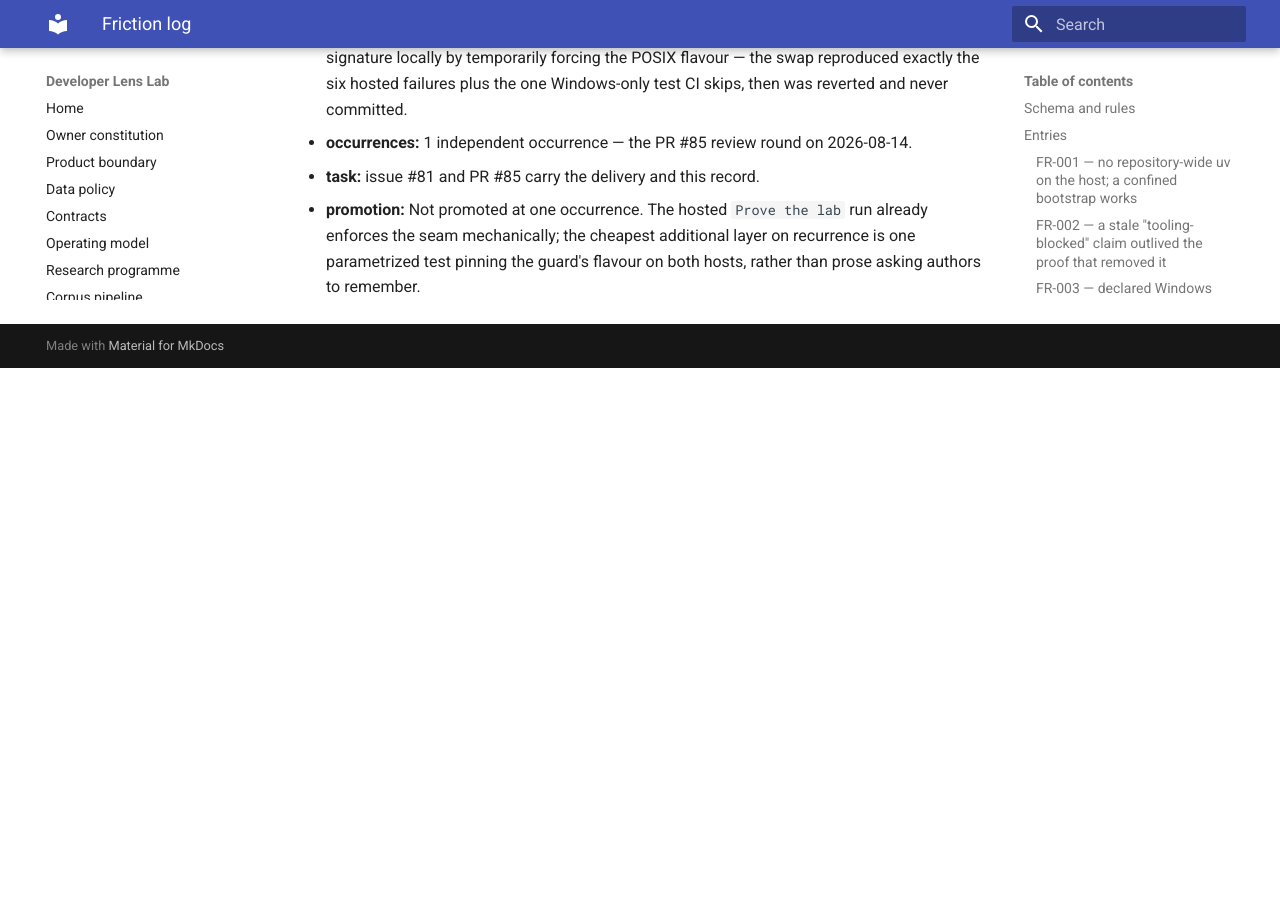
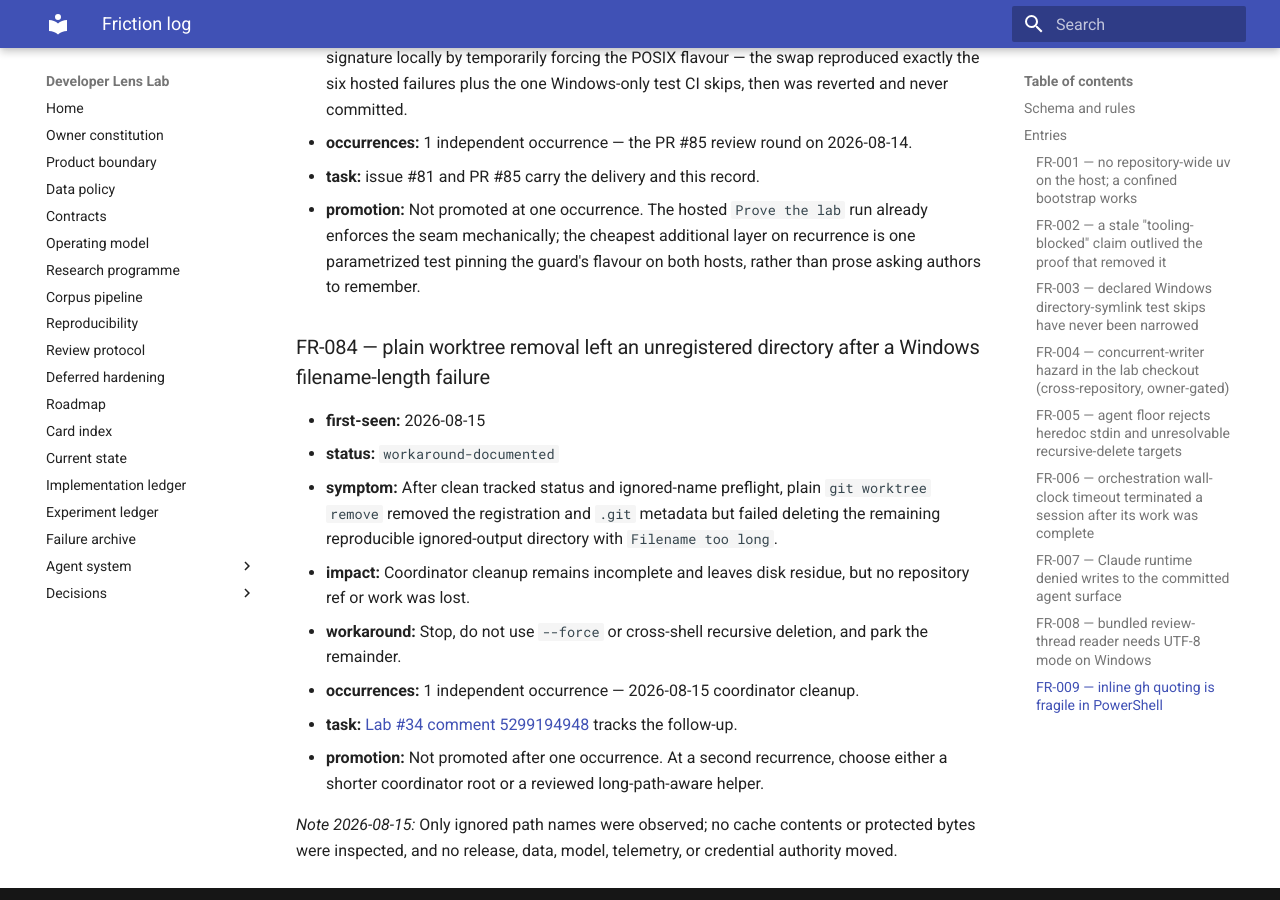
Before and after one commit to Chris0Jeky/developer-lens-lab, an MkDocs documentation site: the page built from docs/agent-system/FRICTION_LOG.md, in a window 1280 px wide and 900 px high, scrolled down 66879 px. Built offline with MkDocs 1.6.1 and Material for MkDocs 9.7.7, drawn with Linux system fonts in a browser that asks for light colours; before the commit the page ends 67247 px from its top, so only the background shows below that.

Commit message:
Record worktree cleanup friction

```diff
--- a/docs/agent-system/FRICTION_LOG.md
+++ b/docs/agent-system/FRICTION_LOG.md
@@ -2337,3 +2337,23 @@ timeout would be the genuine second occurrence that triggers the promotion decis
 - **promotion:** Not promoted at one occurrence. The hosted `Prove the lab` run already enforces
   the seam mechanically; the cheapest additional layer on recurrence is one parametrized test
   pinning the guard's flavour on both hosts, rather than prose asking authors to remember.
+
+### FR-084 — plain worktree removal left an unregistered directory after a Windows filename-length failure
+
+- **first-seen:** 2026-08-15
+- **status:** `workaround-documented`
+- **symptom:** After clean tracked status and ignored-name preflight, plain `git worktree remove`
+  removed the registration and `.git` metadata but failed deleting the remaining reproducible
+  ignored-output directory with `Filename too long`.
+- **impact:** Coordinator cleanup remains incomplete and leaves disk residue, but no repository ref
+  or work was lost.
+- **workaround:** Stop, do not use `--force` or cross-shell recursive deletion, and park the
+  remainder.
+- **occurrences:** 1 independent occurrence — 2026-08-15 coordinator cleanup.
+- **task:** [Lab #34 comment 5299194948](https://github.com/Chris0Jeky/developer-lens-lab/issues/34#issuecomment-5299194948)
+  tracks the follow-up.
+- **promotion:** Not promoted after one occurrence. At a second recurrence, choose either a shorter
+  coordinator root or a reviewed long-path-aware helper.
+
+_Note 2026-08-15:_ Only ignored path names were observed; no cache contents or protected bytes were
+inspected, and no release, data, model, telemetry, or credential authority moved.
```
